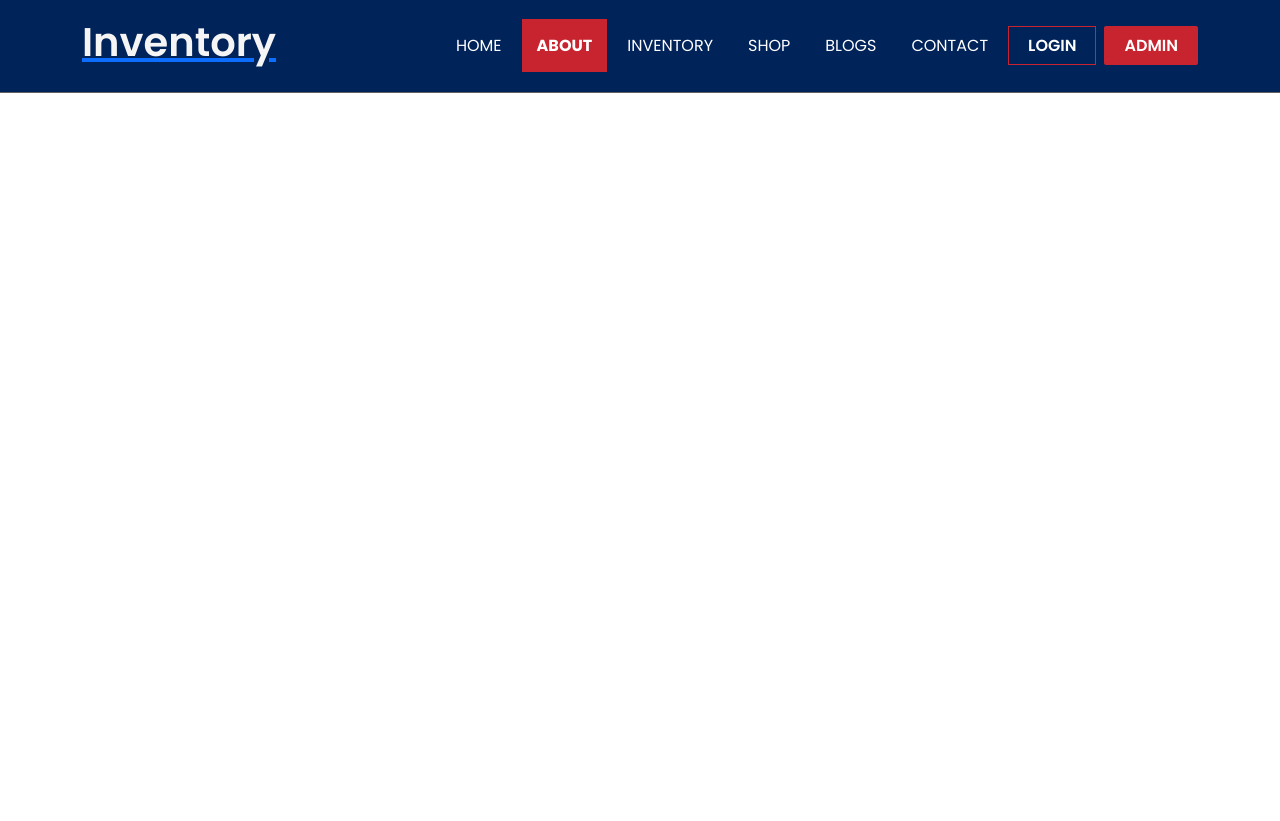
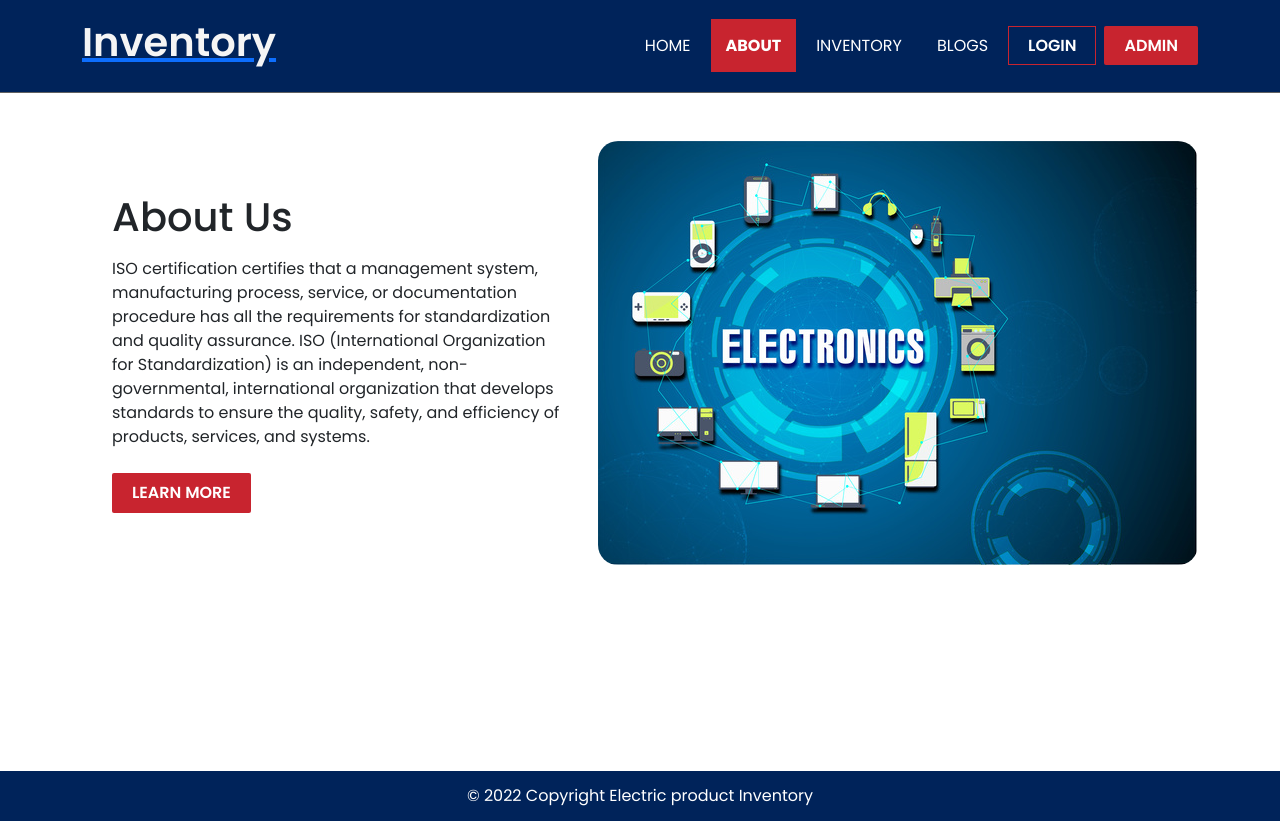
Before and after one commit to jradnan/ac, a React (Create React App) app: page /about in a window 1280 px wide. Before the commit the page ends 800 px from the top, so only its background shows below. Built offline with nearby package versions, Linux system fonts and the light colour scheme; no server answers.

Commit message:
About  page Done

```diff
--- a/src/App.css
+++ b/src/App.css
@@ -91,3 +91,20 @@ a{
     text-decoration: none;
     border: none;
 }
+
+footer{
+    height: 50px;
+    background-color: #00235A;
+    width: 100%;
+    display: flex;
+    justify-content: center;
+    align-items: center;
+    margin-top: 70px;
+}
+footer p{
+    color: white;
+    margin-bottom: 0;
+}
+.page-about{
+    height:70vh;
+}
--- a/src/App.js
+++ b/src/App.js
@@ -10,6 +10,8 @@ import useUser from './Hook/useUser';
 import Inventory from './Components/Inventory/Inventory';
 import RequireAuth from './Components/RequireAuth'
 import ManageInventory from './Components/Inventory/ManageInventory';
+import Footer from './Components/Footer/Footer';
+import About from './Components/About/About';
 function App() {
   const user = useUser()
   console.log(user)
@@ -29,9 +31,12 @@ function App() {
           <ManageInventory />
         </RequireAuth>
         } />
-
+      <Route path='/about' element={<div className='page-about'>
+        <About />
+      </div>}/>
       </Routes>
       <ToastContainer />
+      <Footer />
     </div>
   );
 }
--- /dev/null
+++ b/src/Components/About/About.css
@@ -0,0 +1,14 @@
+.about{
+    display: flex;
+    justify-content: space-between;
+}
+.about-info{
+    display: flex;
+    flex-direction: column;
+    padding: 30px;
+    align-items: flex-start;
+    justify-content: center;
+}
+.about img{
+    border-radius: 20px;
+}
--- /dev/null
+++ b/src/Components/About/About.js
@@ -0,0 +1,19 @@
+import React from 'react'
+import './About.css'
+import product from '../Images/products.jpeg'
+const About = () => {
+  return (
+    <div className='container mt-5 about'>
+        <div className='about-info'>
+        <h1 className=''>About Us</h1>
+        <p className='mt-2'>ISO certification certifies that a management system, manufacturing process, service, or documentation procedure has all the requirements for standardization and quality assurance. ISO (International Organization for Standardization) is an independent, non-governmental, international organization that develops standards to ensure the quality, safety, and efficiency of products, services, and systems.</p>
+        <button className='btn-special2 mt-2'>Learn More</button>
+        </div>
+        <div>
+            <img src={product} alt="" />
+        </div>
+    </div>
+  )
+}
+
+export default About
--- /dev/null
+++ b/src/Components/Footer/Footer.js
@@ -0,0 +1,11 @@
+import React from 'react'
+
+const Footer = () => {
+  return (
+    <footer >
+        <p>© 2022 Copyright Electric product Inventory</p>
+    </footer>
+  )
+}
+
+export default Footer
--- a/src/Components/Home/Home.js
+++ b/src/Components/Home/Home.js
@@ -1,6 +1,7 @@
 import React, { useEffect, useState } from 'react'
 import Header from './Header'
 import Card from '../Inventory/Card'
+import About from '../About/About';
 const Home = () => {
   const [product, setProduct] = useState([]);
   useEffect(() => {
@@ -12,6 +13,7 @@ const Home = () => {
   return (
     <main className='home'>
       <Header />
+      <About />
       <div className="container">
         <h1 className='text-center py-5'>Products</h1>
         <div className="grid-3-col">
--- a/src/Components/Navbar/Navbar.js
+++ b/src/Components/Navbar/Navbar.js
@@ -7,7 +7,7 @@ import './Responsive.css'
 import useUser from '../../Hook/useUser'
 import auth from '../firebase.init'
 import { signOut } from 'firebase/auth'
-const navUrls = ["home", "about", "inventory", "shop", "blogs", "contact"]
+const navUrls = ["home", "about", "inventory", "blogs",]
 const Navbar = () => {
     const [navbar, setNavbar] = useState(false)
     const navHandler = () => {
```
Also changed, not shown: src/Components/Footer/Footer.css (added), src/Components/Images/products.jpeg (added).
